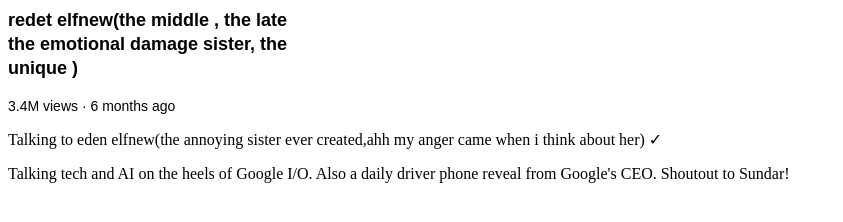
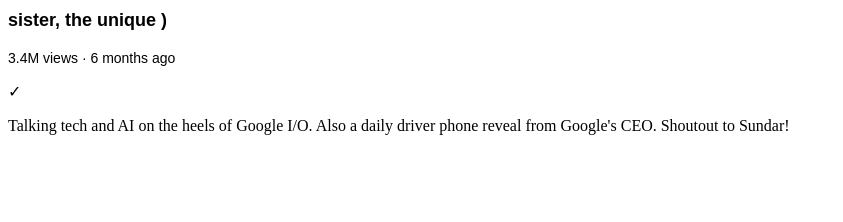
Before and after one commit to Henokelfnew123/nomino, a plain HTML site: page index.html in a window 1280 px wide. Shown: the whole page, without its empty margins (0-843 px from the left). Drawn offline with Linux system fonts and the light colour scheme.

Commit message:
Update index.html

```diff
--- a/index.html
+++ b/index.html
@@ -28,14 +28,14 @@
 </style>
 
 <p class="video-title">
-    redet elfnew(the middle , the late the emotional damage sister, the unique )</p>
+  sister, the unique )</p>
 
 <p class="video-stats">
      3.4M views &#183; 6 months ago
 </p>
 
 <p class="video-author">
-    Talking to eden elfnew(the annoying sister ever created,ahh my anger came when i think about her) &#10003;
+    &#10003;
 </p>
 
 <p class="video-firm">
```
